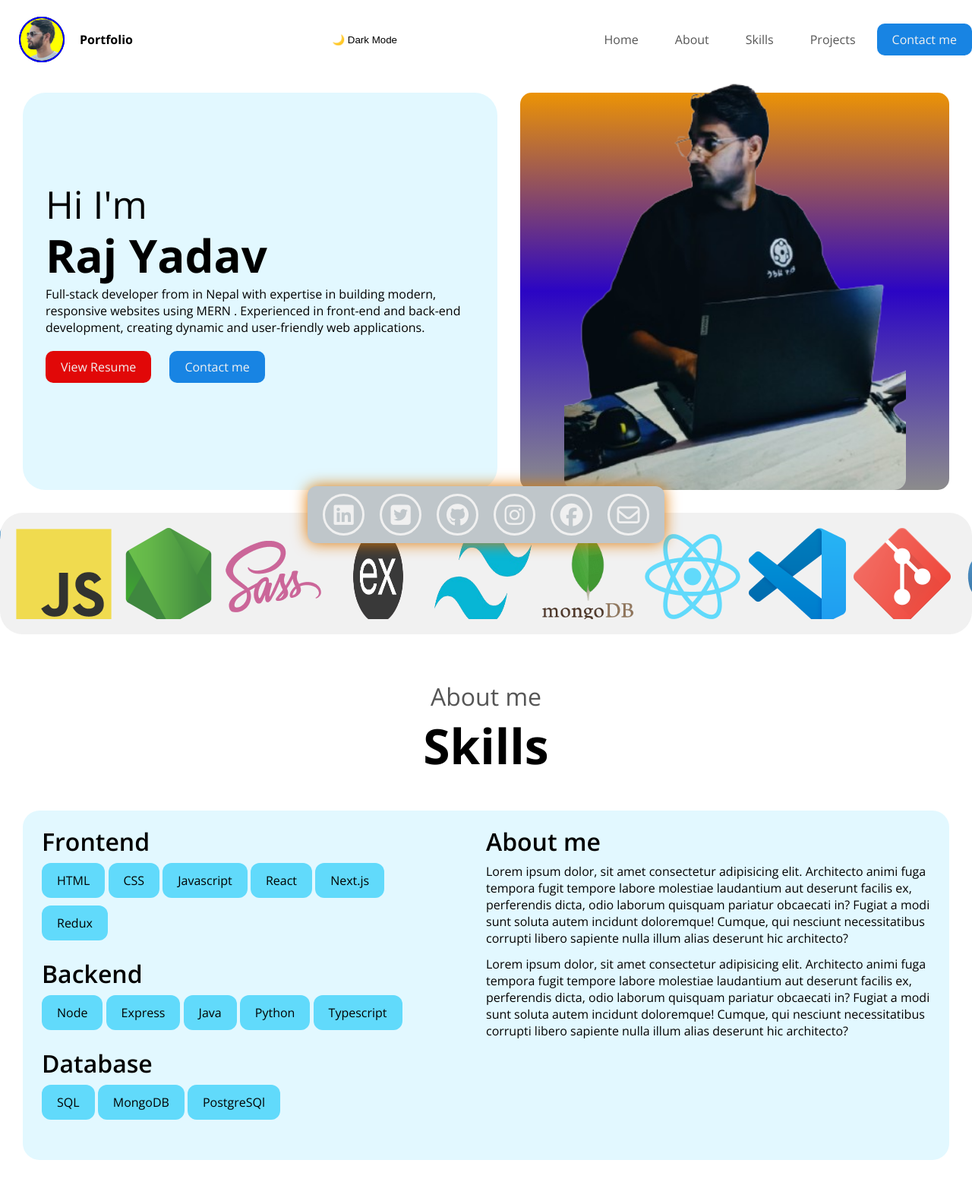
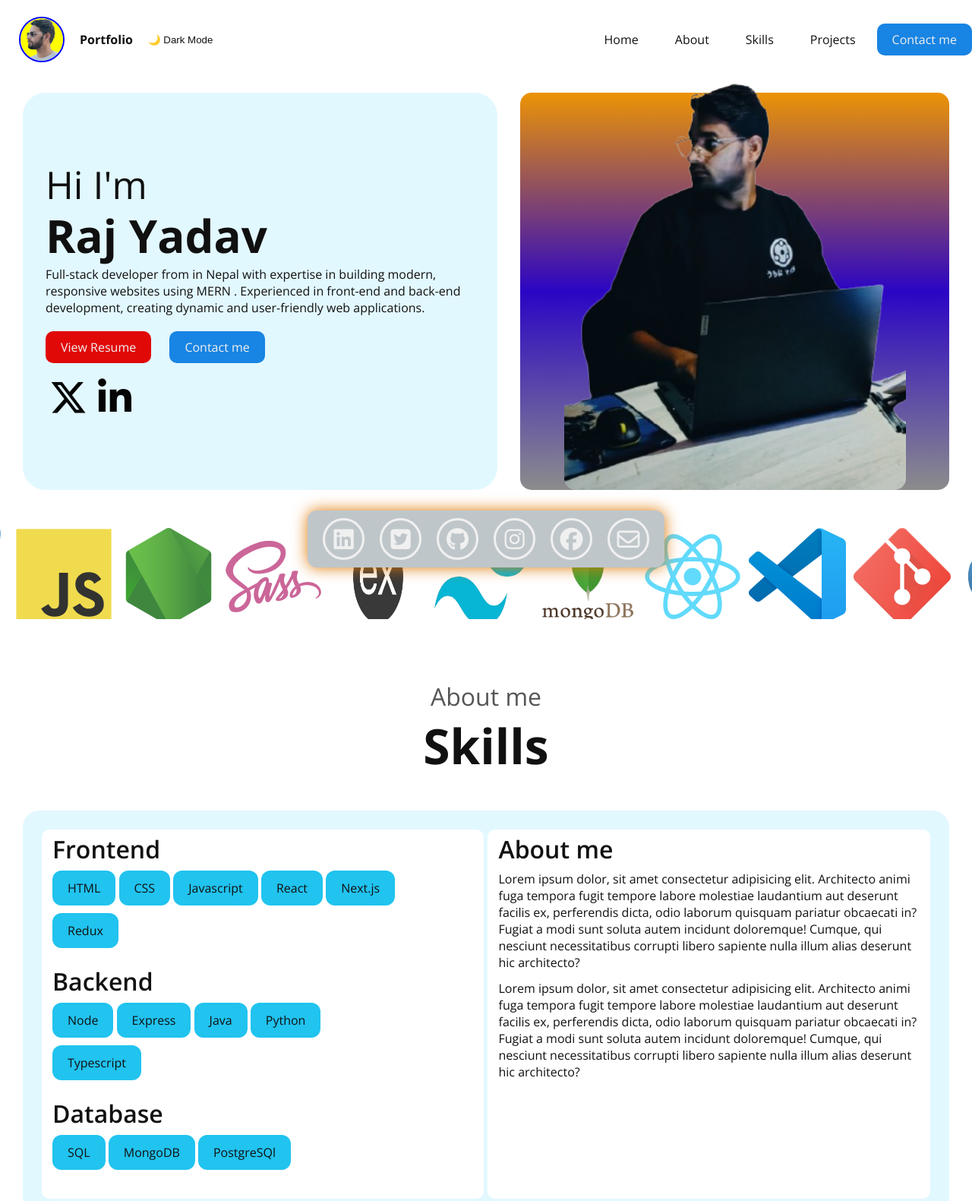
Before and after one commit to rajyadav63/Portfolio-Website, a plain HTML site: page index.html in a window 1280 px wide. Shown: the top 1581 px of the page at 76% size. Drawn offline with nearby package versions, Linux system fonts and the light colour scheme.

Commit message:
finally finished theme added

```diff
--- a/index.html
+++ b/index.html
@@ -19,7 +19,7 @@
     <link rel="icon" href="./images/favicon.png" type="image/png" />
   </head>
   <style>
-    .mode{
+    .mode {
       border: none;
       background-color: transparent;
     }
@@ -29,8 +29,10 @@
       <a href="#" class="logo-holder">
         <div class="logo"><img src="./images/favicon.png" alt="" /></div>
         <div class="logo-text">Portfolio</div>
+        <button class="mode" id="theme-toggle">
+          <p>🌙 Dark Mode</p>
+        </button>
       </a>
-      <button class="mode" id="theme-toggle">🌙 Dark Mode</button>
       <nav>
         <ul id="menu">
           <li><a id="home" href="#hero">Home</a></li>
@@ -38,7 +40,7 @@
           <li><a href="#skills">Skills</a></li>
           <li><a href="#project">Projects</a></li>
           <li>
-            <a href="#contact" class="button"
+            <a href="mailto:vector36razz@gmail.com" class="button"
               >Contact me</a
             >
           </li>
@@ -64,11 +66,12 @@
             </p>
             <div class="call-to-action">
               <a href="#" class="button red">View Resume</a>
-              <a href="#contact" class="button blue"
-                >Contact me</a
-              >
+              <a href="#contact" class="button blue">Contact me</a>
             </div>
-
+            <div class="social-link">
+              <a href="#"><i class="fa-brands fa-x-twitter fa-2x"></i></a>
+              <a href="#"><i class="fa-brands fa-linkedin-in fa-2x"></i></a>
+            </div>
           </div>
         </div>
         <div class="hero-yellow">
--- a/script.js
+++ b/script.js
@@ -8,7 +8,7 @@ const body = document.body;
 // Check user preference from localStorage
 if (localStorage.getItem("theme") === "dark") {
   body.classList.add("dark-mode");
-  toggleBtn.textContent = "☀️ Light Mode";
+  toggleBtn.textContent = "☀️";
 }
 
 toggleBtn.addEventListener("click", () => {
@@ -16,9 +16,9 @@ toggleBtn.addEventListener("click", () => {
 
   if (body.classList.contains("dark-mode")) {
     localStorage.setItem("theme", "dark");
-    toggleBtn.textContent = "☀️ Light Mode";
+    toggleBtn.textContent = "☀️";
   } else {
     localStorage.setItem("theme", "light");
-    toggleBtn.textContent = "🌙 Dark Mode";
+    toggleBtn.textContent = "🌙 ";
   }
 });
--- a/style.css
+++ b/style.css
@@ -21,7 +21,14 @@
   --blue: #0a61ae;
   --blue-100: #e2f8ff;
   --blue-400: #61dafb;
+  --blue-600: #21c3ef;
   --blue-800: #0a61ae;
+  --bg-color: #fff;
+  --text-color: #111;
+}
+.dark-mode {
+  --bg-color: #111;
+  --text-color: #fff;
 }
 
 body {
@@ -29,6 +36,8 @@ body {
   font-optical-sizing: auto;
   font-style: normal;
   font-size: 16px;
+  background-color: var(--bg-color);
+  color: var(--text-color);
 }
 a {
   text-decoration: none;
@@ -47,6 +56,31 @@ header {
   max-width: 1500px;
   margin: auto;
   border-bottom: 1px solid rgba(0, 0, 0, 0, 3);
+  a {
+    text-decoration: none;
+    &:hover {
+      text-decoration: none;
+    }
+  }
+  .mode {
+    background-color: var(--bg-color);
+    color: var(--text-color);
+    margin-left: 20px;
+    &:hover {
+      text-decoration: none;
+      cursor: pointer;
+    }
+    p {
+      @media (max-width: 1024px) {
+        display: none;
+        margin-left: 10px;
+      }
+      @media (max-width: 760px) {
+        display: none;
+        margin-left: 10px;
+      }
+    }
+  }
 
   .logo-holder {
     display: flex;
@@ -55,8 +89,8 @@ header {
     font-weight: 700;
 
     .logo {
-      background-color: var(--base-800);
-      color: #fff;
+      background-color: var(--bg-color);
+      color: var(--text-color);
       height: 60px;
       width: 60px;
       border-radius: 50%;
@@ -72,7 +106,11 @@ header {
       border-radius: 50%;
     }
     .logo-text {
+      text-decoration: none;
       flex: 1;
+      &:hover {
+        text-decoration: none;
+      }
     }
   }
   nav {
@@ -87,9 +125,10 @@ header {
         a {
           display: inline-block;
           padding: 10px 20px;
-          color: var(--base);
+          color: var(--text-color);
           &:hover {
             background-color: var(--base-100);
+            color: var(--base-800);
             border-radius: 10px;
             text-decoration: none;
           }
@@ -98,7 +137,7 @@ header {
     }
     .mobile-toggle {
       display: none;
-      color: var(--base-800);
+      color: var(--text-color);
       padding: 12px;
 
       @media (max-width: 760px) {
@@ -136,6 +175,7 @@ header {
     }
   }
 }
+
 .container {
   max-width: 1440px;
   margin: auto;
@@ -187,6 +227,7 @@ header {
     padding: 3px 10px;
     flex: 1;
     background-color: var(--blue-100);
+    color: #101010;
     border-radius: 30px;
     padding: 30px;
     display: flex;
@@ -220,10 +261,37 @@ header {
         margin-bottom: 10px;
       }
     }
-    .social-links {
-      a {
-        &:hover {
-          text-decoration: none;
+    .social-link {
+    a {
+      font-size: 25px;
+      transition: 0.3s ease-in-out;
+      position: relative;
+      i {
+        color: #040404;
+        transition: 0.3s ease-in-out;
+        padding: 0 5px;
+      }
+      &:hover {
+        border-color: transparent;
+        i {
+          text-shadow: 0 0 15px #cf9605;
+        }
+      }
+    }
+      a:nth-child(1):hover {
+        /* box-shadow: 0 0 15px #1f2021; Twitter  */
+
+        i {
+          text-shadow: 0 0 15px #242525;
+          color: #e7e8e9;
+        }
+      }
+      a:nth-child(2):hover {
+        /* box-shadow: 0 0 15px #1da1f2; LinkedIn */
+
+        i {
+          text-shadow: 0 0 15px #1da1f2;
+          color: #1da1f2;
         }
       }
     }
@@ -248,7 +316,7 @@ header {
 
 /*===================== Skill Logo ====================*/
 .logos {
-  background-color: var(--base-100);
+  background-color: var(--bg-color);
   border-radius: 30px;
   padding: 20px 0px;
   overflow: hidden;
@@ -288,7 +356,7 @@ h2 {
   font-size: 64px;
   margin-bottom: 12px;
   padding: 30px;
-  color: var(--base-800);
+  color: var(--text-color);
   small {
     display: block;
     font-weight: 100;
@@ -303,7 +371,7 @@ h2 {
 h3 {
   font-size: 32px;
   margin-bottom: 12px;
-  color: var(--base-800);
+  color: var(--text-color);
   font-weight: 600;
   line-height: 1;
 }
@@ -320,7 +388,14 @@ h3 {
       flex-direction: column;
     }
     .left-column {
+      background-color: var(--bg-color);
+      padding: 10px 14px;
+      border-radius: 10px;
+      margin-right: 5px;
       flex: 1;
+      h3 {
+        color: var(--text-color);
+      }
       ul {
         list-style-type: none;
         gap: 10px;
@@ -328,7 +403,7 @@ h3 {
         margin-bottom: 18px;
         li {
           display: inline-block;
-          background-color: var(--blue-400);
+          background-color: var(--blue-600);
           padding: 12px 20px;
           border-radius: 12px;
           margin-bottom: 10px;
@@ -341,9 +416,16 @@ h3 {
       }
     }
     .right-column {
+      background-color: var(--bg-color);
+      border-radius: 10px;
+      padding: 10px 15px;
       flex: 1;
+      h3 {
+        color: var(--text-color);
+      }
       p {
         margin-bottom: 12px;
+        color: var(--text-color);
       }
     }
   }
@@ -457,13 +539,12 @@ footer {
     gap: 20px;
     display: flex;
     position: fixed;
-    top: 80%;
+    top: 84%;
     left: auto;
     z-index: 1000;
 
-    @media (max-width:760px) {
-      flex-direction: column;
-      margin-bottom: 20px;
+    @media (max-width: 650px) {
+      display: none;
     }
 
     box-shadow: 0 0 20px rgb(222, 120, 4);
@@ -546,24 +627,23 @@ footer {
     display: flex;
     margin-top: 10px;
     margin-bottom: 20px;
-    @media (max-width:760px) {
+    @media (max-width: 760px) {
       display: none;
     }
-    ul{
+    ul {
       display: flex;
       gap: 20px;
       list-style-type: none;
-      li{
+      li {
         padding: 10px 10px;
         font-size: 16px;
-        &:hover{
+        &:hover {
           background-color: #f5eded;
           border-radius: 10px;
-          a{
+          a {
             text-decoration: none;
           }
         }
-
       }
     }
   }
@@ -579,11 +659,12 @@ footer {
     border-radius: 20px;
     font-size: 18px;
 
-    span{
+    span {
       color: #1da1f2;
       font-size: 28px;
-      @media (max-width:760px) {
+      @media (max-width: 760px) {
         display: block;
+        font-size: 18px;
       }
     }
   }
```
Lines whose indentation alone changed are shown as unchanged.
